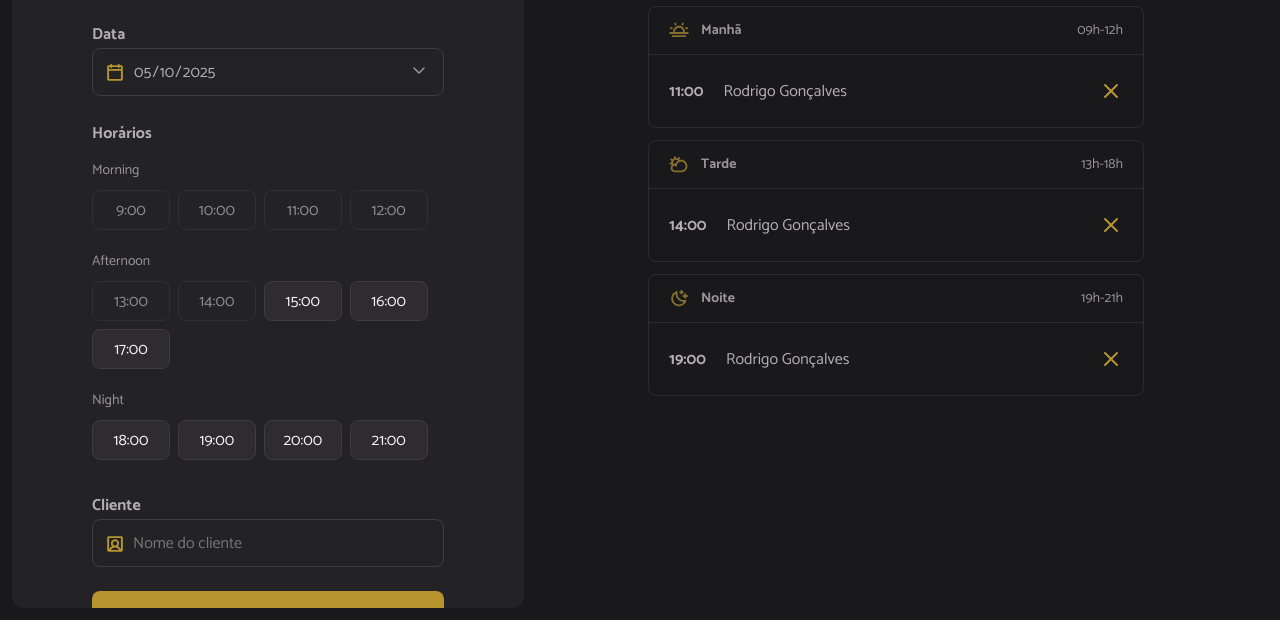
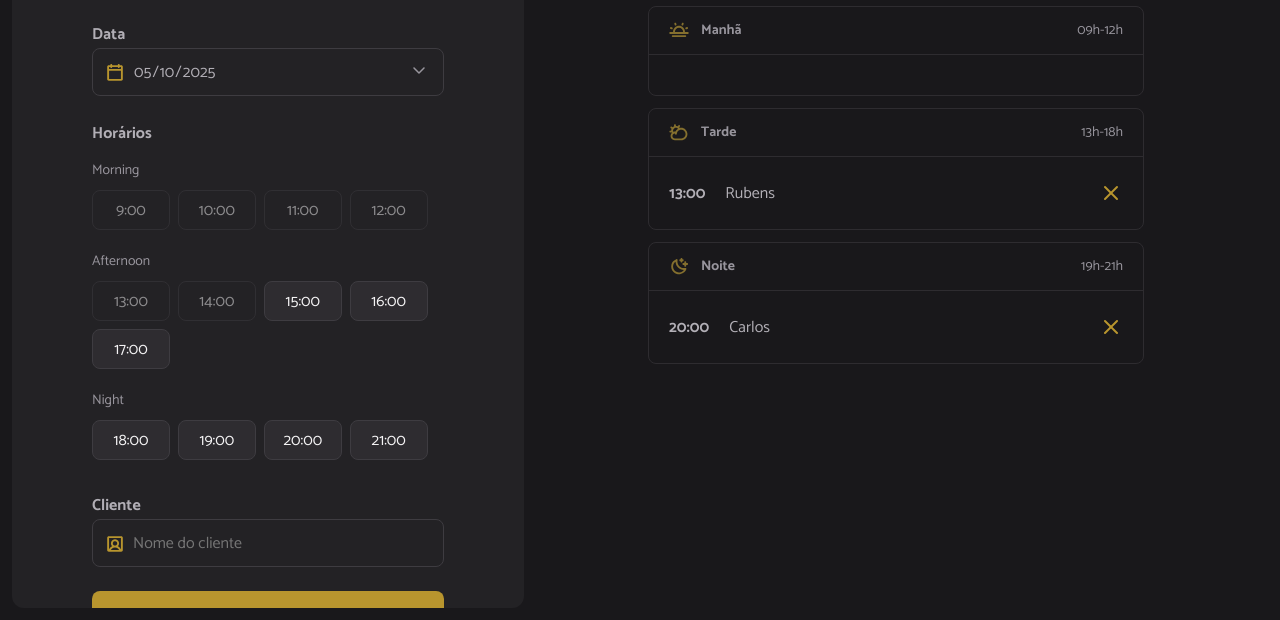
Before and after one commit to IanZuliani/hairday, a website built with webpack: page index.html in a window 1280 px wide. Shown: the part 180-800 px from the top of the page. Built offline with nearby package versions, Linux system fonts and the light colour scheme; data requests are answered from the project's data file.

Commit message:
Rendering the day's schedules

```diff
--- a/server.json
+++ b/server.json
@@ -4,6 +4,11 @@
       "id": 1746881461881,
       "name": "Rubens",
       "when": "2025-05-10T13:00:00.000Z"
+    },
+    {
+      "id": 1746887941590,
+      "name": "Carlos",
+      "when": "2025-05-10T20:00:00.000Z"
     }
   ]
 }
--- a/src/modules/schedules/load.js
+++ b/src/modules/schedules/load.js
@@ -1,5 +1,6 @@
 import { scheduleFetchByDay } from "../../services/schedule-fetch-by-day.js"
 import { hoursLoad } from "../form/hours-load.js"
+import { schedulesShow } from "./show.js"
 
 //seleciona o imput de data
 const selectedDate = document.getElementById("date")
@@ -12,8 +13,9 @@ export async function schedulesDay(){
 
   //search for appointments in the API
   const dailySchedules = await scheduleFetchByDay({date})
-  console.log(dailySchedules)
 
+  //displays the schedules
+  schedulesShow({ dailySchedules })
   //renders available hours
   hoursLoad({date})
 }
--- /dev/null
+++ b/src/modules/schedules/show.js
@@ -0,0 +1,54 @@
+import dayjs from "dayjs";
+
+//select the sessions, morning, afternoon and evening
+const periodMorning = document.getElementById("period-morning")
+const periodAfternoon = document.getElementById("period-afternoon")
+const periodNight = document.getElementById("period-night")
+
+
+export function schedulesShow({ dailySchedules }){
+    try {
+        //clear the lists
+        periodMorning.innerHTML = ""
+        periodAfternoon.innerHTML = ""
+        periodNight.innerHTML = ""
+
+        //render schedules by period
+        dailySchedules.forEach((schedule) => {
+            const item = document.createElement("li")
+            const time = document.createElement("strong")
+            const name = document.createElement("span")
+
+            //add the schedule id
+            item.setAttribute("data-id", schedule.id)
+
+            time.textContent = dayjs(schedule.when).format("HH:mm")
+            name.textContent = schedule.name
+
+            //creates the icon to cancel the appointment
+            const cancelIcon = document.createElement("img")
+            cancelIcon.classList.add("cancel-icon")
+            cancelIcon.setAttribute("src", "./src/assets/cancel.svg")
+            cancelIcon.setAttribute("alt", "Cancel")
+
+            //add time, name and icon to item
+            item.append(time, name, cancelIcon)
+
+            //get only the time
+            const hour = dayjs(schedule.when).hour()
+
+            //render the schedule on termination conditionally (morning, afternoon, evening)
+            if(hour <= 12){
+                periodMorning.appendChild(item)
+            }else if(hour > 12 && hour <= 18){
+                periodAfternoon.appendChild(item)
+            }else{
+                periodNight.appendChild(item)
+            }
+        });
+
+    } catch (error) {
+        console.log(error)
+        alert("Unable to display appointments")
+    }
+}
```
Also changed, not shown: index.html (+6 -6 lines).
